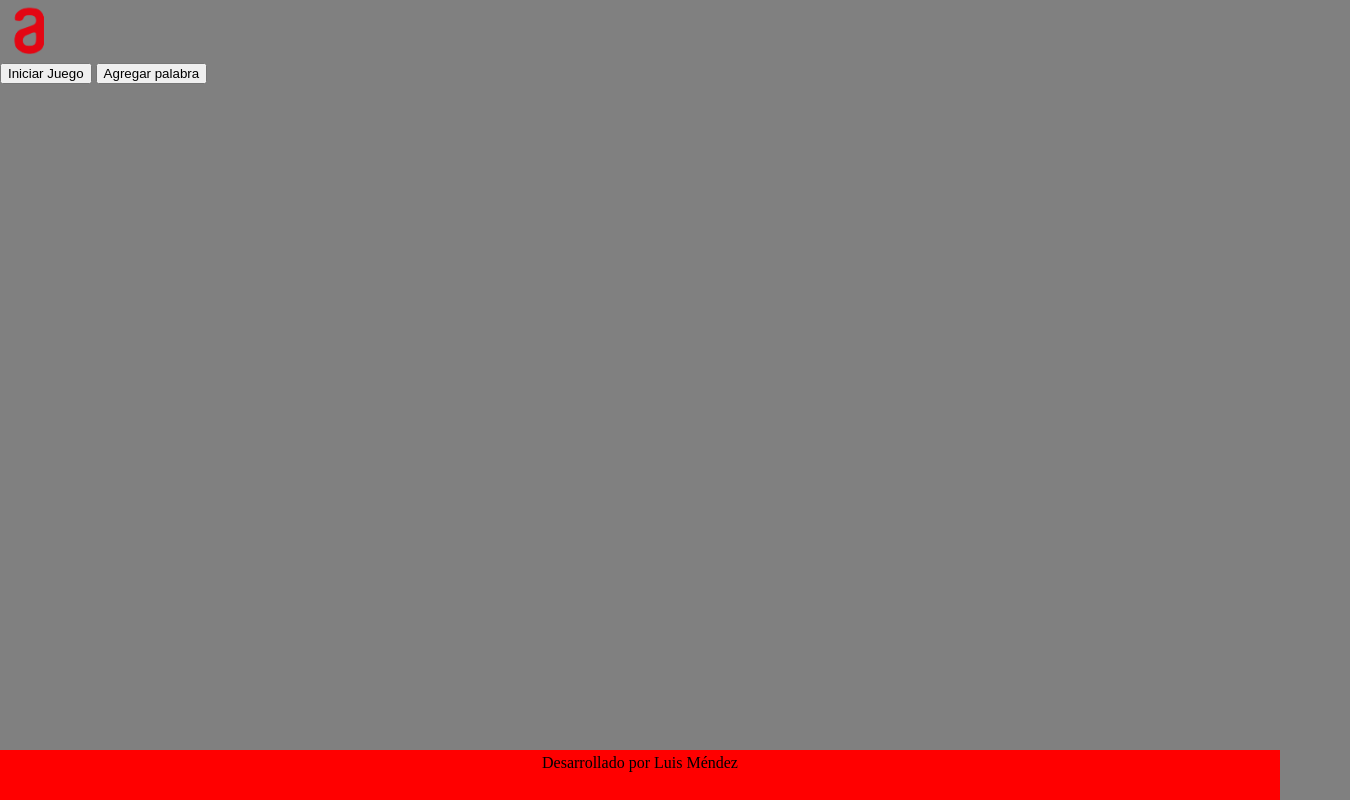
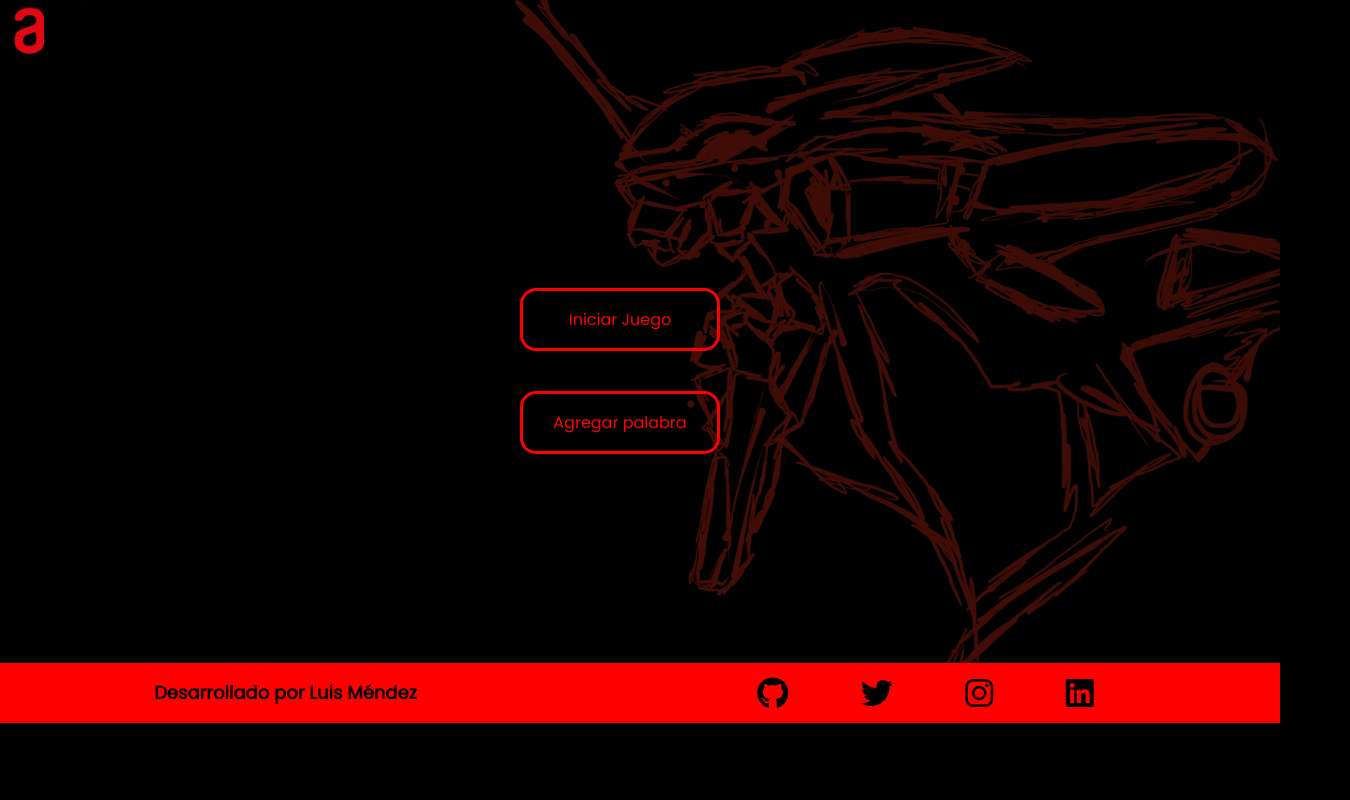
Before and after one commit to Nightgoatt/JuegoAhorcado, a plain HTML site: page index.html in a window 1280 px wide. Shown: the whole page, 1350 px wide, since content can reach past the window. Drawn offline with Linux system fonts and the light colour scheme.

Commit message:
Design update

```diff
--- a/CSS/styles.css
+++ b/CSS/styles.css
@@ -1,10 +1,26 @@
 * {
 	margin: 0;
 	box-sizing: border-box;
+	font-family: 'Poppins', sans-serif;
 }
 
 body {
-	background-color: grey;
+	background-color: black;
+	background-image: linear-gradient(50deg, rgba(0, 0, 0, 0.6), rgba(0, 0, 0, 0.7)),
+		url(../imagenes/eva.png);
+	background-repeat: no-repeat;
+	background-position-x: right;
+	background-size: 1200px;
+	font-family: 'Poppins', sans-serif;
+}
+
+.btn_container {
+	display: flex;
+	flex-direction: column;
+	position: absolute;
+	top: 35%;
+	left: 40vw;
+	align-items: center;
 }
 
 .aluralogo {
@@ -22,6 +38,7 @@ body {
 
 .main__saveScreen {
 	display: flex;
+	justify-content: center;
 	flex-direction: column;
 	align-items: center;
 }
@@ -33,11 +50,43 @@ body {
 	font-size: 2rem;
 }
 
-.btn__agregar {
+.btn_iniciar {
 	width: 200px;
 	padding: 1rem;
 	margin: 0.5rem;
 	cursor: pointer;
+	background: none;
+	color: red;
+	font-size: 1em;
+	border: solid red;
+	border-radius: 1em;
+	margin-bottom: 2rem;
+}
+
+.btn_iniciar:hover {
+	background-color: red;
+	color: black;
+	transform: scale(1.1);
+	transition: all 0.5s linear;
+}
+
+.btn_agregar {
+	width: 200px;
+	padding: 1rem;
+	margin: 0.5rem;
+	cursor: pointer;
+	background: none;
+	color: red;
+	font-size: 1em;
+	border: solid red;
+	border-radius: 1em;
+}
+
+.btn_agregar:hover {
+	background-color: red;
+	color: black;
+	transform: scale(1.1);
+	transition: all 0.5s linear;
 }
 
 .btn__init {
@@ -48,17 +97,42 @@ body {
 	margin: 0.5rem;
 }
 
-.main-area {
-	position: absolute;
-	left: 450px;
+.canvas_container {
+	display: flex;
+	justify-content: center;
+	align-items: center;
 }
 
-footer {
-	position: absolute;
-	bottom: 0;
-	padding: 5px;
-	height: 50px;
-	width: 100%;
+.main-area {
+	display: flex;
+	justify-content: center;
+}
+
+.about {
+	display: flex;
+	justify-content: space-around;
+	align-items: center;
 	text-align: center;
 	background-color: red;
+	width: 100%;
+	height: 60px;
 }
+
+.desarrollado {
+	font-weight: bold;
+	font-size: large;
+}
+
+.icons {
+	font-size: 2rem;
+}
+
+.icons a {
+	color: black;
+	padding: 2rem;
+}
+
+.icons a i:hover {
+	transform: scale(1.2);
+	transition: all 0.3s linear;
+}
--- a/JS/canvas.js
+++ b/JS/canvas.js
@@ -75,8 +75,8 @@ function drawLines() {
 
 	let espacio = 900 / hiddenWord.length;
 	for (let i = 0; i < hiddenWord.length; i++) {
-		pincel.moveTo(15 + espacio * i, 500);
-		pincel.lineTo(60 + espacio * i, 500);
+		pincel.moveTo(30 + espacio * i, 500);
+		pincel.lineTo(80 + espacio * i, 500);
 	}
 
 	pincel.stroke();
@@ -92,7 +92,7 @@ function drawCorrectLetters(index) {
 	pincel.fillStyle = 'red';
 
 	let espacio = 900 / hiddenWord.length;
-	pincel.fillText(hiddenWord[index], 25 + espacio * index, 470);
+	pincel.fillText(hiddenWord[index], 40 + espacio * index, 470);
 	pincel.stroke();
 }
 
@@ -103,7 +103,7 @@ function drawIncorrectLetters(letra, errorsLeft) {
 	pincel.lineCap = 'round';
 	pincel.lineJoin = 'round';
 	pincel.fillStyle = 'red';
-	pincel.fillText(letra, 300 + 40 * (10 - errorsLeft), 400, 40);
+	pincel.fillText(letra, 180 + 40 * (10 - errorsLeft), 400, 40);
 }
 
 //Imprime mensaje de derrota.
--- a/JS/main.js
+++ b/JS/main.js
@@ -117,12 +117,13 @@ function saveWordScreen() {
 	document.getElementById('saveScreen').style.display = 'block';
 	document.getElementById('btn-agregar-func').style.display = 'none';
 	document.getElementById('btn-iniciar-func').style.display = 'none';
-	document.getElementById('canvas-0').style.display = 'none';
+	document.getElementById('canvas-0').style.display = 'block';
 	document.getElementById('usrWord').focus();
 }
 
 //Guarda la palabra.
 const saveWord = () => {
+	const u = JSON.parse(localStorage.getItem('arr'));
 	let usrInput = document.getElementById('usrWord').value;
 	localStorage.setItem('new_Word', JSON.stringify(usrInput));
 	const newWord = JSON.parse(localStorage.getItem('new_Word')) || [];
@@ -132,7 +133,6 @@ const saveWord = () => {
 	palabras.push(newWord);
 	localStorage.setItem('arr', JSON.stringify(palabras));
 
-	localStorage.setItem('arr', JSON.stringify(palabras));
 	console.log(palabras);
 };
 
--- a/index.html
+++ b/index.html
@@ -4,8 +4,11 @@
         <meta charset="UTF-8">
         <meta http-equiv="X-UA-Compatible" content="IE=edge">
         <meta name="viewport" content="width=device-width, initial-scale=1.0">
-        <link rel="stylesheet" href="./CSS/reset.css">
-        <link rel="stylesheet" href="./CSS/styles.css">
+        <link type="text/css" rel="stylesheet" href="./CSS/reset.css">
+        <link type="text/css" rel="stylesheet" href="./CSS/styles.css">
+        <link href="https://fonts.googleapis.com/icon?family=Material+Icons" rel="stylesheet">
+        <link href="https://fonts.googleapis.com/css2?family=Poppins&display=swap" rel="stylesheet">
+        <script src="https://kit.fontawesome.com/397ca0392a.js" crossorigin="anonymous"></script>
         <title>Ahorcado</title>
     </head>
     <body>
@@ -14,9 +17,11 @@
         </header>
 
         <main>
-            <section>
-                <input class="btn-iniciar" type="submit" value="Iniciar Juego" id="btn-iniciar-func" onclick="playGame()"></input>
-                <button class="btn-agregar" id="btn-agregar-func" onclick="saveWordScreen()">Agregar palabra</button>
+            <section class="init_buttons">
+                <div class="btn_container">
+                    <input class="btn_iniciar" type="submit" value="Iniciar Juego" id="btn-iniciar-func" onclick="playGame()"></input>
+                    <button class="btn_agregar" id="btn-agregar-func" onclick="saveWordScreen()">Agregar palabra</button>
+                </div>
             </section>
 
             <section class="save__Screen" id="saveScreen">
@@ -31,14 +36,27 @@
 
             <section id="palabra"></section>
 
-            <section>
+            <section class="canvas_container">
                 <canvas id="canvas-0" class="main-area" width="900" height="600"></canvas>
             </section>
 
         </main>
 
-        <footer>
-            <p class="Desarrollado">Desarrollado por Luis Méndez</p>
+        <footer class="about">
+            <p class="desarrollado">Desarrollado por Luis Méndez</p>
+            <div class="icons">
+                <a id="profile-link" href="https://github.com/Nightgoatt" target="_blank"><i class="fab fa-github"
+                    id="github"></i></a>
+
+                <a id="profile-link" href="https://twitter.com/Geist1A84" target="_blank"><i class="fab fa-twitter"
+                    id="twitter"></i></a>
+
+                <a id="profile-link" href="https://www.instagram.com/nightgoatt/" target="_blank"><i class="fab fa-instagram"
+                    id="instagram"></i></a>
+
+                <a id="profile-link" href="https://www.linkedin.com/in/luism%C3%A9ndez-lam1a84/" target="_blank"><i class="fab fa-linkedin"
+                    id="linkedin"></i></a>
+              </div>
         </footer>
     </body>
 
```
Also changed, not shown: imagenes/eva.png (added).
